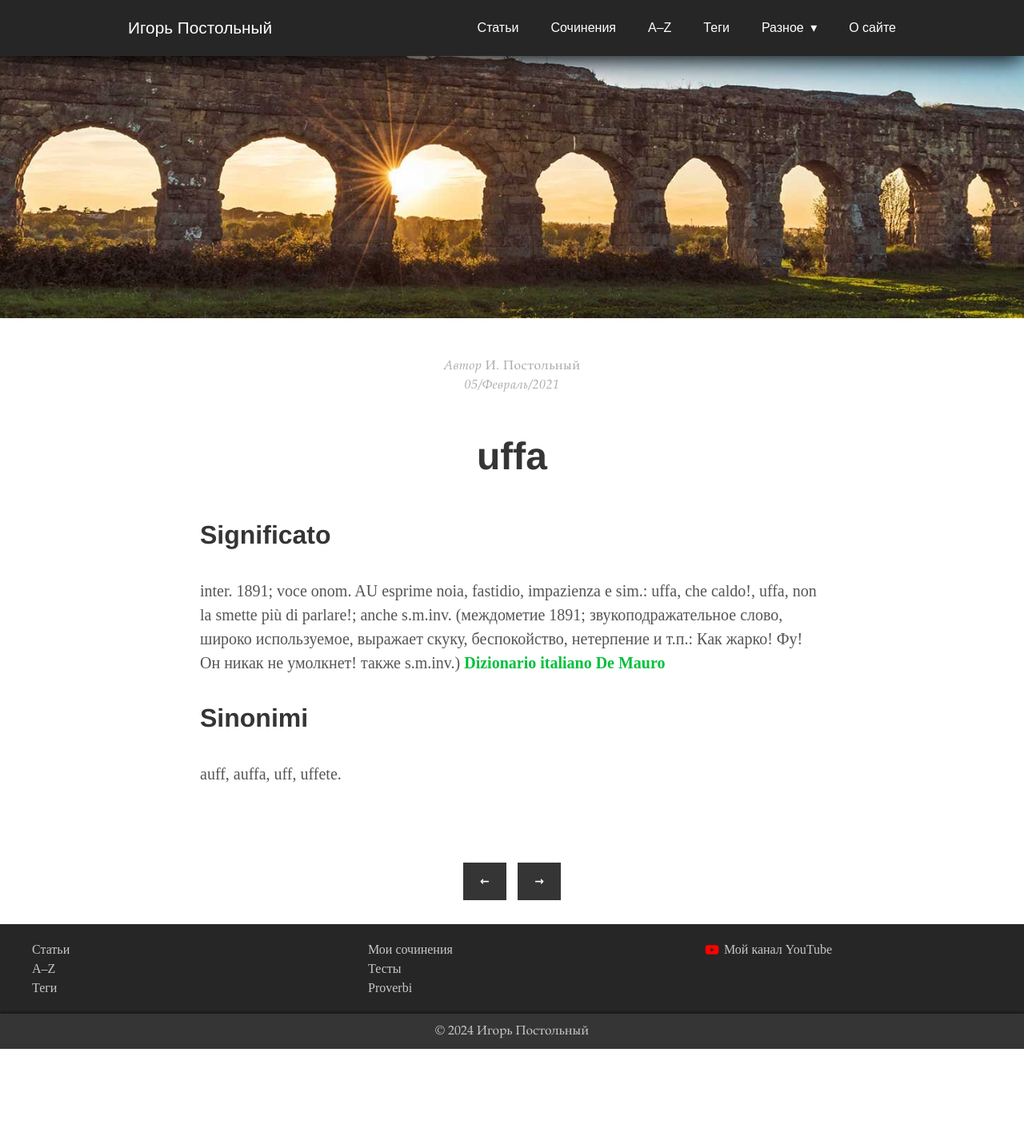
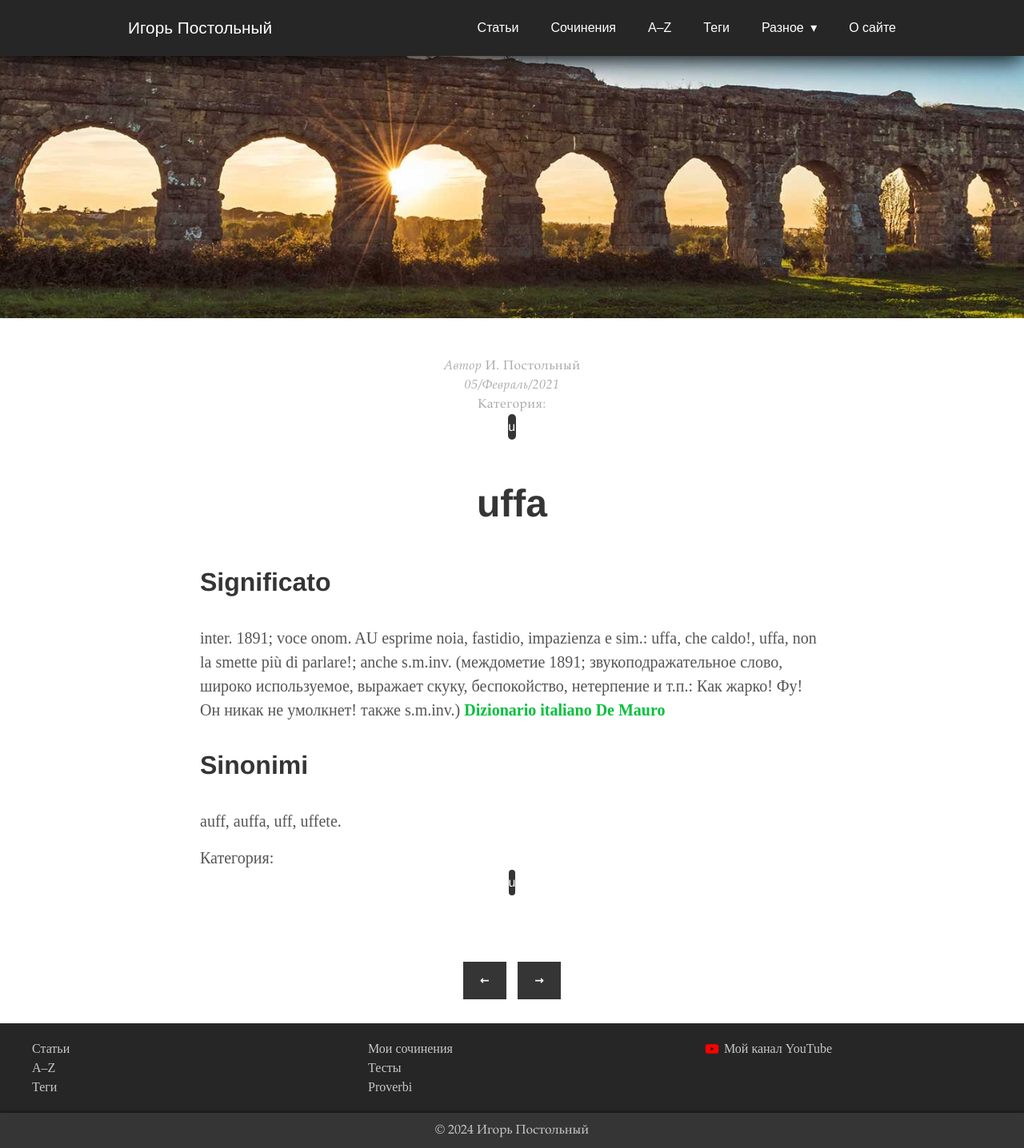
Before and after one commit to postolny/postolny.github.io, a Jekyll site: the page built from _posts/2021-02-05-uffa.md, in a window 1280 px wide. Shown: the whole page at 80% size. Built offline with Jekyll 4.4.1, drawn with Linux system fonts in a browser that asks for light colours; before the commit the page ends 1312 px from its top, so only the background shows below that.

Commit message:
Add files via upload

```diff
--- a/_layouts/post.html
+++ b/_layouts/post.html
@@ -26,7 +26,6 @@ layout: default
 
     {% if page.tags and page.tags.size > 0 %}
     {% assign tag_count = page.tags | size %}
-    <br>
     <div class="tags-container">
       {% if tag_count == 1 %}
         <div>Тег:</div>
@@ -36,6 +35,22 @@ layout: default
       <div class="tags-clouds">
         {% for tag in page.tags %}
           <a href="{{ site.baseurl }}/tags/#{{ tag | slugify }}">{{ tag }}</a>
+        {% endfor %}
+      </div>
+    </div>
+    {% endif %}
+
+    {% if page.categories and page.categories.size > 0 %}
+    {% assign category_count = page.categories | size %}
+    <div class="categories-container">
+      {% if category_count == 1 %}
+        <div>Категория:</div>
+      {% else %}
+        <div>Категории:</div>
+      {% endif %}
+      <div class="categories-clouds">
+        {% for category in page.categories %}
+          <a href="{{ site.baseurl }}/categories/#{{ category | slugify }}">{{ category }}</a>
         {% endfor %}
       </div>
     </div>
@@ -64,6 +79,24 @@ layout: default
     </div>
   </div>
   {% endif %}
+
+  {% if page.categories and page.categories.size > 0 %}
+  {% assign category_count = page.categories | size %}
+  <div class="categories-container" data-nosnippet>
+    <div class="categories-title">
+      {% if category_count == 1 %}
+        Категория:
+      {% else %}
+        Категории:
+      {% endif %}
+    </div>
+    <div class="categories-clouds">
+      {% for category in page.categories %}
+        <a href="{{ site.baseurl }}/categories/#{{ category | slugify }}">{{ category }}</a>
+      {% endfor %}
+    </div>
+  </div>
+  {% endif %}
 </div>
 
 {% if page.comments %}
```
